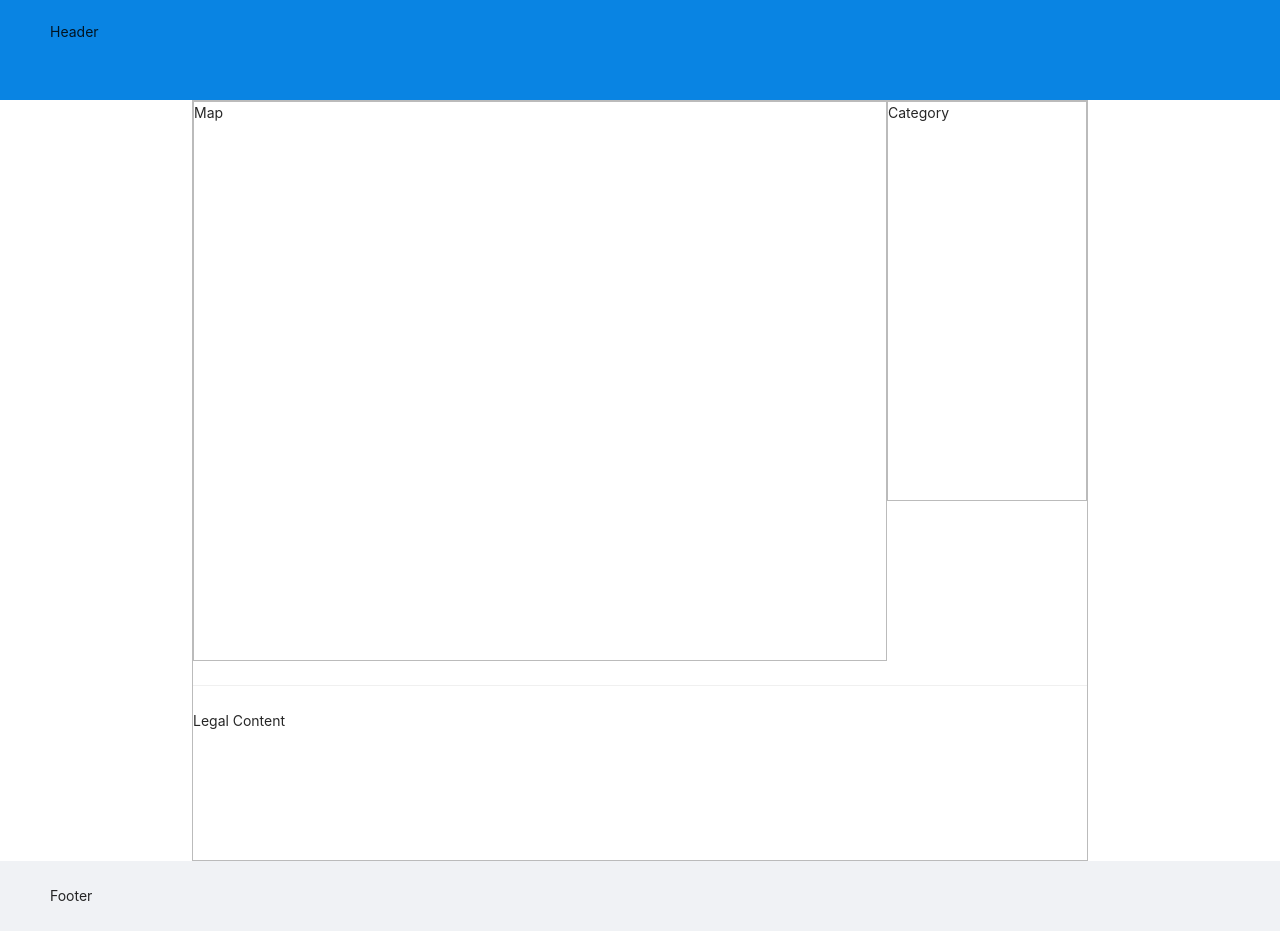
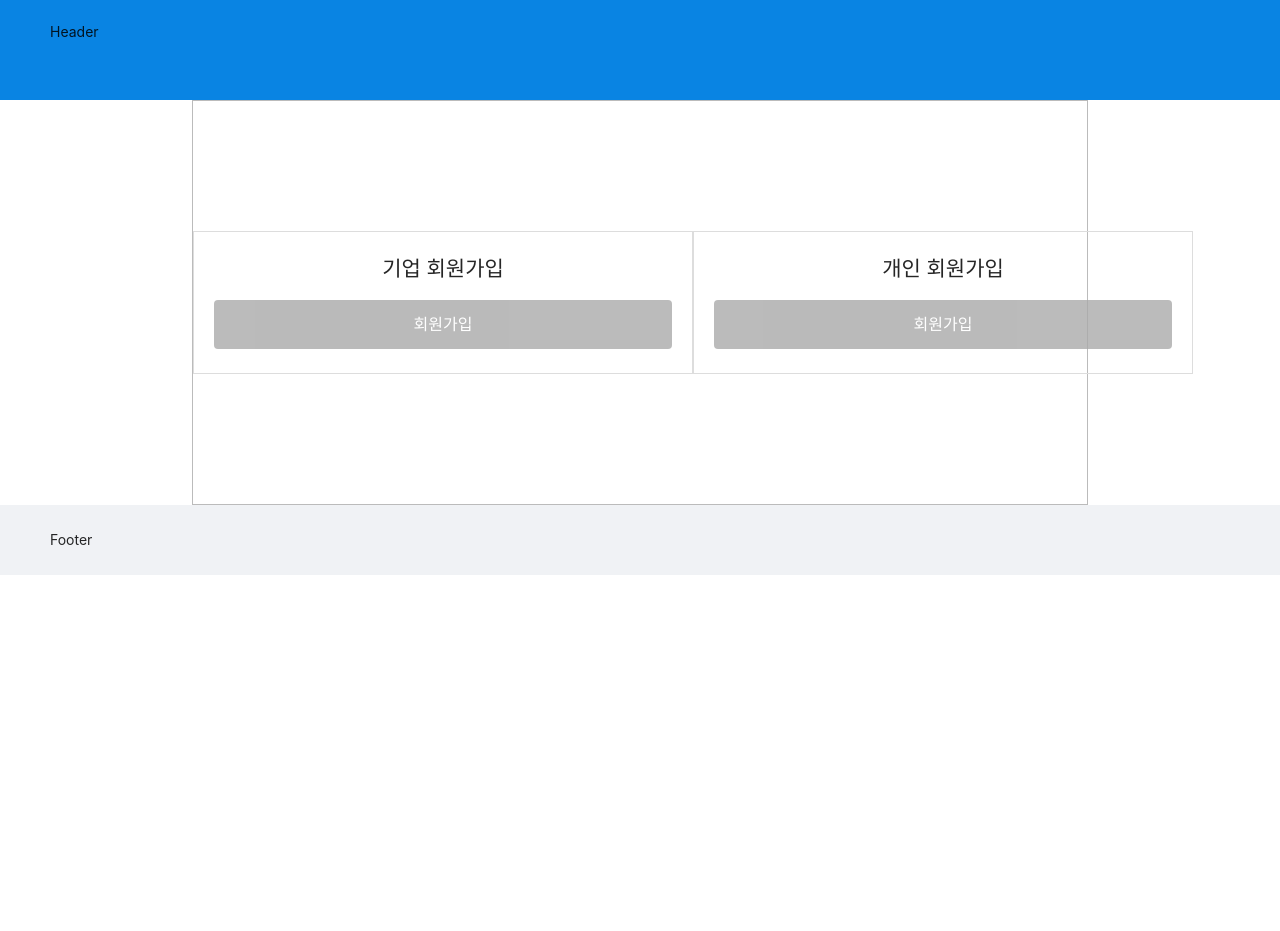
Before and after one commit to dhyoo99/goodjob, a React (Create React App) app in the folder frontend/: page /signup in a window 1280 px wide. After the commit the page ends 800 px from the top, so only its background shows below. Built offline with nearby package versions, Linux system fonts and the light colour scheme.

Commit message:
signup page setup

```diff
--- a/frontend/src/App.jsx
+++ b/frontend/src/App.jsx
@@ -3,12 +3,15 @@ import { Switch, Route } from 'react-router-dom';
 
 import './App.css';
 import Main from './pages/Main/Main';
+import SignUp from './pages/SignUp/SignUp';
+// import Login from './pages/Login/Login';
 import PageLayout from './hoc/PageLayout/PageLayout';
 
 function App() {
   return (
     <PageLayout>
       <Switch>
+        <Route path="/signup" component={SignUp} />
         <Route path="/" component={Main} />
       </Switch>
     </PageLayout>
--- /dev/null
+++ b/frontend/src/pages/SignUp/SignUp.css
@@ -0,0 +1,38 @@
+.sign-up {
+  width: 1000px;
+  margin: 0 auto;
+  margin-bottom: 130px;
+}
+
+.business-sign-up {
+  width: 700px;
+  margin: 0 auto;
+  margin-top: 130px;
+  box-sizing: border-box;
+  border: 1px solid #ddd;
+  padding: 20px;
+
+  @media (max-width: 650px) {
+    width: 90%;
+  }
+}
+
+.person-sign-up {
+  margin: 0 auto;
+  margin-top: 130px;
+  box-sizing: border-box;
+  border: 1px solid #ddd;
+  padding: 20px;
+
+  @media (max-width: 650px) {
+    width: 90%;
+  }
+}
+
+#business-signup-title {
+  text-align: center;
+}
+
+#person-signup-title {
+  text-align: center;
+}
--- /dev/null
+++ b/frontend/src/pages/SignUp/SignUp.js
@@ -0,0 +1,40 @@
+import React from 'react';
+import { Row, Col } from 'antd';
+import styled from 'styled-components';
+
+import './SignUp.css';
+
+export const SignUpButton = styled.button`
+  padding: 12px 11px;
+  border-radius: 4px;
+  color: #fff;
+  font-size: 16px;
+  outline: none;
+  border: none;
+  background-color: ${(props) => (props.color ? props.color : '#AAAAAA')};
+  width: ${(props) => (props.width ? props.width : '100%')};
+  margin: ${(props) => (props.margin ? props.margin : '4px 0')};
+  opacity: 0.8;
+  :hover {
+    opacity: ${(props) => !props.disabled && 1};
+  }
+`;
+
+const SignUp = () => {
+  return (
+    <div className="sign-up">
+      <Row>
+        <Col span={12} className="business-sign-up">
+          <h1 id="business-signup-title">기업 회원가입</h1>
+          <SignUpButton>회원가입</SignUpButton>
+        </Col>
+        <Col span={12} className="person-sign-up">
+          <h1 id="person-signup-title">개인 회원가입</h1>
+          <SignUpButton>회원가입</SignUpButton>
+        </Col>
+      </Row>
+    </div>
+  );
+};
+
+export default SignUp;
```
Also changed, not shown: frontend/src/pages/Login/Login.css (added), frontend/src/pages/Login/Login.js (added).
